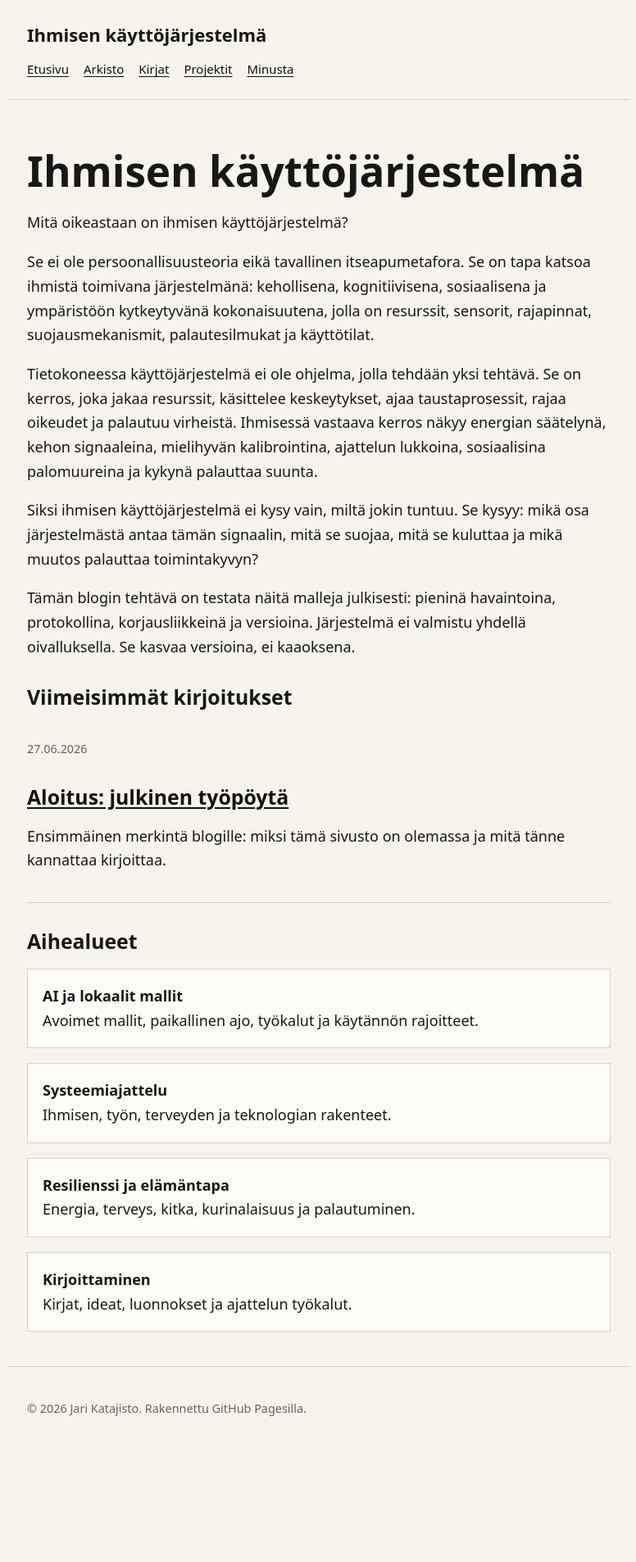
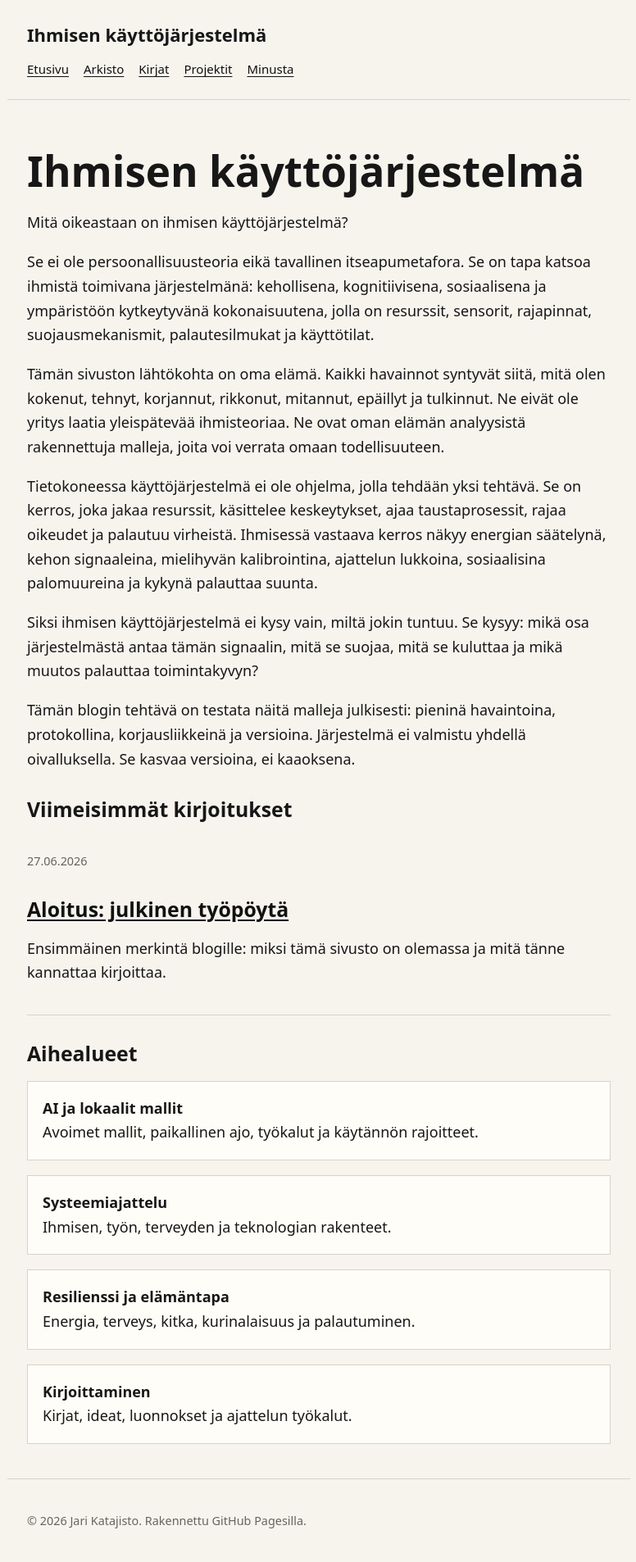
Before and after one commit to kataguru/blogi, a Jekyll site: the page built from index.md, in a window 1280 px wide. Shown: the whole page at 82% size, without its empty margins (251-1027 px from the left). Built offline with Jekyll 4.4.1, drawn with Linux system fonts in a browser that asks for light colours; before the commit the page ends 1769 px from its top, so only the background shows below that.

Commit message:
Clarify personal analysis basis on homepage

```diff
--- a/index.md
+++ b/index.md
@@ -8,6 +8,8 @@ description: Henkilökohtainen blogi tekoälystä, systeemiajattelusta, resilien
 Mitä oikeastaan on ihmisen käyttöjärjestelmä?
 
 Se ei ole persoonallisuusteoria eikä tavallinen itseapumetafora. Se on tapa katsoa ihmistä toimivana järjestelmänä: kehollisena, kognitiivisena, sosiaalisena ja ympäristöön kytkeytyvänä kokonaisuutena, jolla on resurssit, sensorit, rajapinnat, suojausmekanismit, palautesilmukat ja käyttötilat.
+
+Tämän sivuston lähtökohta on oma elämä. Kaikki havainnot syntyvät siitä, mitä olen kokenut, tehnyt, korjannut, rikkonut, mitannut, epäillyt ja tulkinnut. Ne eivät ole yritys laatia yleispätevää ihmisteoriaa. Ne ovat oman elämän analyysistä rakennettuja malleja, joita voi verrata omaan todellisuuteen.
 
 Tietokoneessa käyttöjärjestelmä ei ole ohjelma, jolla tehdään yksi tehtävä. Se on kerros, joka jakaa resurssit, käsittelee keskeytykset, ajaa taustaprosessit, rajaa oikeudet ja palautuu virheistä. Ihmisessä vastaava kerros näkyy energian säätelynä, kehon signaaleina, mielihyvän kalibrointina, ajattelun lukkoina, sosiaalisina palomuureina ja kykynä palauttaa suunta.
 
```
